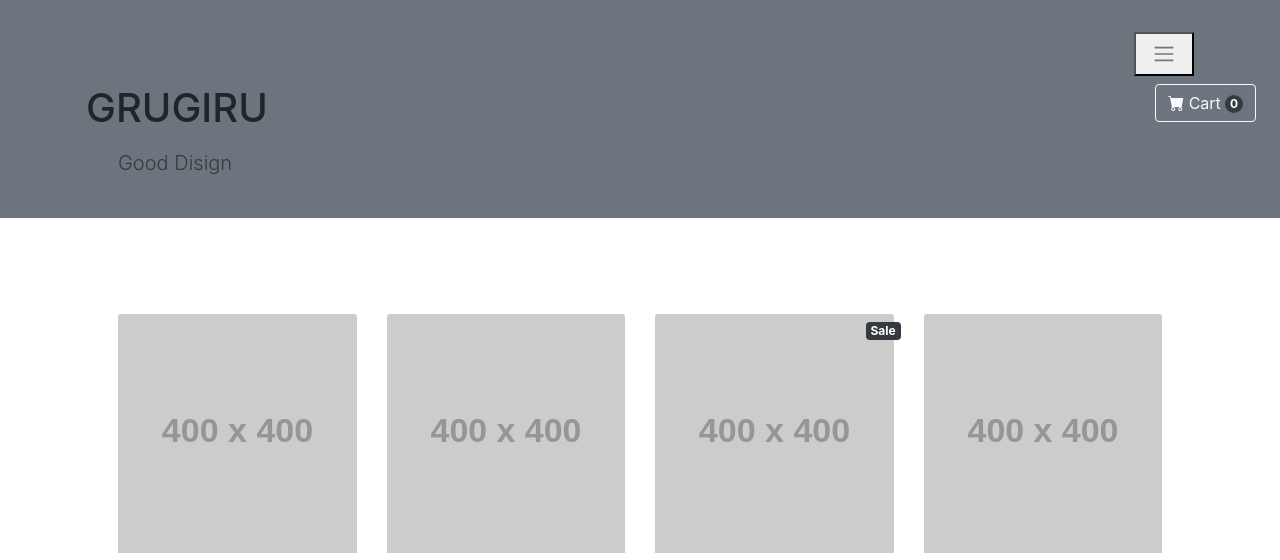
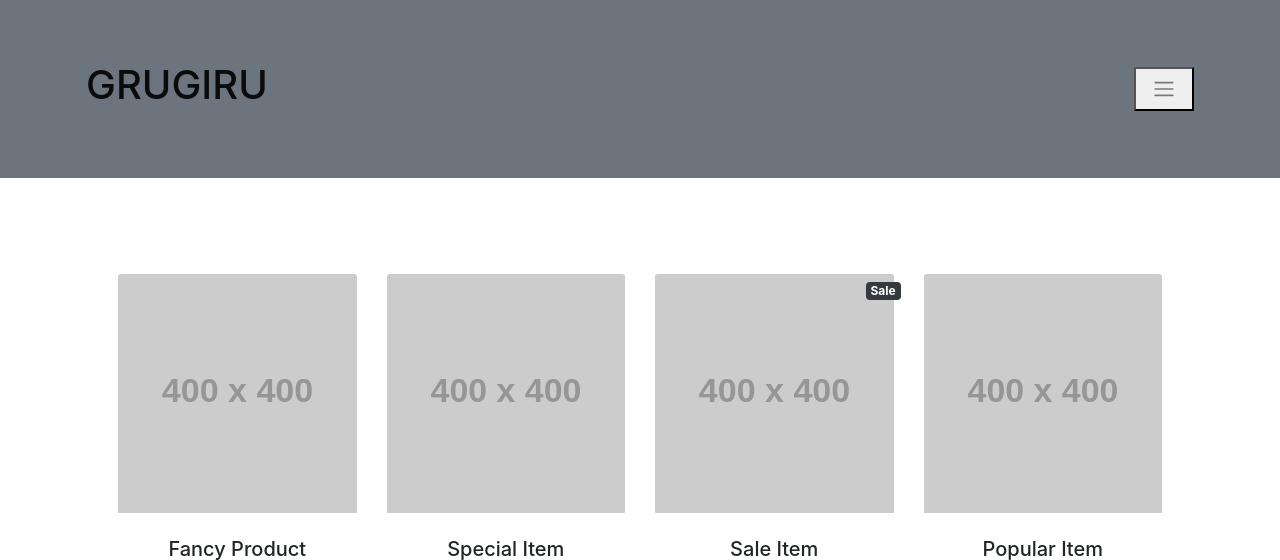
Before and after one commit to ByeonSeungHa/HomePage, a Django app: page / in a window 1280 px wide. Shown: the top 560 px of the page. Run offline with Django 4.2, Linux system fonts and the light colour scheme; grey boxes labelled with a size stand in for pictures from a placeholder-image service; some libraries are stand-ins or nearby versions.

Commit message:
수정 중

```diff
--- a/SinglePage/templates/SinglePage/SinglePage.html
+++ b/SinglePage/templates/SinglePage/SinglePage.html
@@ -20,24 +20,26 @@
         <!-- Navigation-->
 
         <!-- Header-->
-        <header class="bg-secondary py-4">
+        <header class="bg-secondary py-5">
             <nav class="navbar navbar-expand-rg navbar-light">
             <div class="container px-4 px-lg-3">
-                <a class="navbar-brand" href="#!"></a>
+                <a class="navbar-brand" href="#!"><h1 class="display-5 float-up">GRUGIRU</h1></a>
                 <button class="navbar" type="button" data-bs-toggle="collapse" data-bs-target="#navbarSupportedContent" aria-controls="navbarSupportedContent" aria-expanded="false" aria-label="Toggle navigation">
                     <span class="navbar-toggler-icon"></span></button>
                 <div class="collapse navbar-collapse" id="navbarSupportedContent">
                     <ul class="navbar-nav me-auto mb-2 mb-lg-0 ms-lg-4 float-right">
                         <li class="nav-item"><a class="nav-link active" aria-current="page" href="#!">Home</a></li>
+                        <li class="nav-item"><a class="nav-link" href="#!">Experience</a></li>
                         <li class="nav-item"><a class="nav-link" href="#!">About</a></li>
+                        <li class="nav-item"><a class="nav-link" href="#!">Contact</a></li>
                         <li class="nav-item dropdown">
-                            <a class="nav-link dropdown-toggle" id="navbarDropdown" href="#" role="button" data-bs-toggle="dropdown" aria-expanded="false">Shop</a>
-                            <ul class="dropdown-menu" aria-labelledby="navbarDropdown">
-                                <li><a class="dropdown-item" href="#!">All Products</a></li>
-                                <li><hr class="dropdown-divider" /></li>
-                                <li><a class="dropdown-item" href="#!">Popular Items</a></li>
-                                <li><a class="dropdown-item" href="#!">New Arrivals</a></li>
-                            </ul>
+<!--                            <a class="nav-link dropdown-toggle" id="navbarDropdown" href="#" role="button" data-bs-toggle="dropdown" aria-expanded="false">Shop</a>-->
+<!--                            <ul class="dropdown-menu" aria-labelledby="navbarDropdown">-->
+<!--                                <li><a class="dropdown-item" href="#!">All Products</a></li>-->
+<!--                                <li><hr class="dropdown-divider" /></li>-->
+<!--                                <li><a class="dropdown-item" href="#!">Popular Items</a></li>-->
+<!--                                <li><a class="dropdown-item" href="#!">New Arrivals</a></li>-->
+<!--                            </ul>-->
                         </li>
                     </ul>
 
@@ -45,22 +47,22 @@
             </div>
         </nav>
             <form class="d-flex px-lg-4 float-right">
-                        <button class="btn btn-outline-light" type="submit">
-                            <i class="bi-cart-fill me-1"></i>
-                            Cart
-                            <span class="badge bg-dark text-white ms-1 rounded-pill">0</span>
-                        </button>
+<!--                        <button class="btn btn-outline-light" type="submit">-->
+<!--                            <i class="bi-cart-fill me-1"></i>-->
+<!--                            Cart-->
+<!--                            <span class="badge bg-dark text-white ms-1 rounded-pill">0</span>-->
+<!--                        </button>-->
                     </form>
-            <div class="container px-4 px-lg-3 my-0">
-                <div class="text-left text-black">
-                    <h1 class="display-5 float-up">GRUGIRU</h1>
-                </div>
-            </div>
-            <div class="container px-4 px-lg-5 my-3">
-                <div class="text-left text-black">
-                    <p class="lead fw-normal text-black-50 mb-0">Good Disign</p>
-                </div>
-            </div>
+<!--            <div class="container px-4 px-lg-3 my-0">-->
+<!--                <div class="text-left text-black">-->
+<!--                    <h1 class="display-5 float-up">GRUGIRU</h1>-->
+<!--                </div>-->
+<!--            </div>-->
+<!--            <div class="container px-4 px-lg-5 my-3">-->
+<!--                <div class="text-left text-black">-->
+<!--                    <p class="lead fw-normal text-black-50 mb-0">Good Disign</p>-->
+<!--                </div>-->
+<!--            </div>-->
         </header>
         <!-- Section-->
         <section class="py-5">
```
